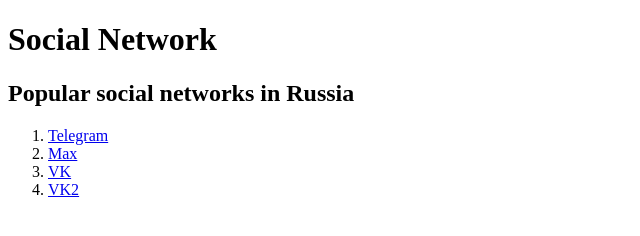
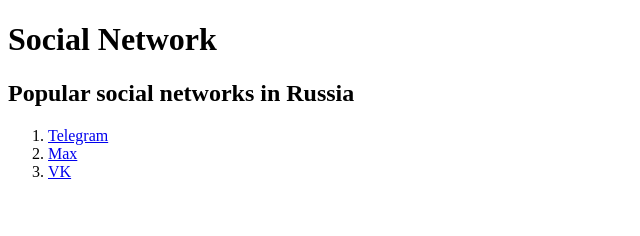
Before and after one commit to Camnitto/task-html, a website: page src/index.html in a window 1280 px wide. Shown: the full height of the page, 0-640 px from the left. Drawn offline with Linux system fonts and the light colour scheme.

Commit message:
Задание по HTML

```diff
--- a/src/index.html
+++ b/src/index.html
@@ -10,10 +10,8 @@
             <li>
                 <a href="https://web.telegram.org" target="_blank">Telegram</a>
             </li>
-
             <li><a href="https://max.ru" target="_blank">Max</a></li>
             <li><a href="https://vk.com" target="_blank">VK</a></li>
-            <li><a href="https://vk2.com" target="_blank">VK2</a></li>
         </ol>
     </body>
 </html>
```
